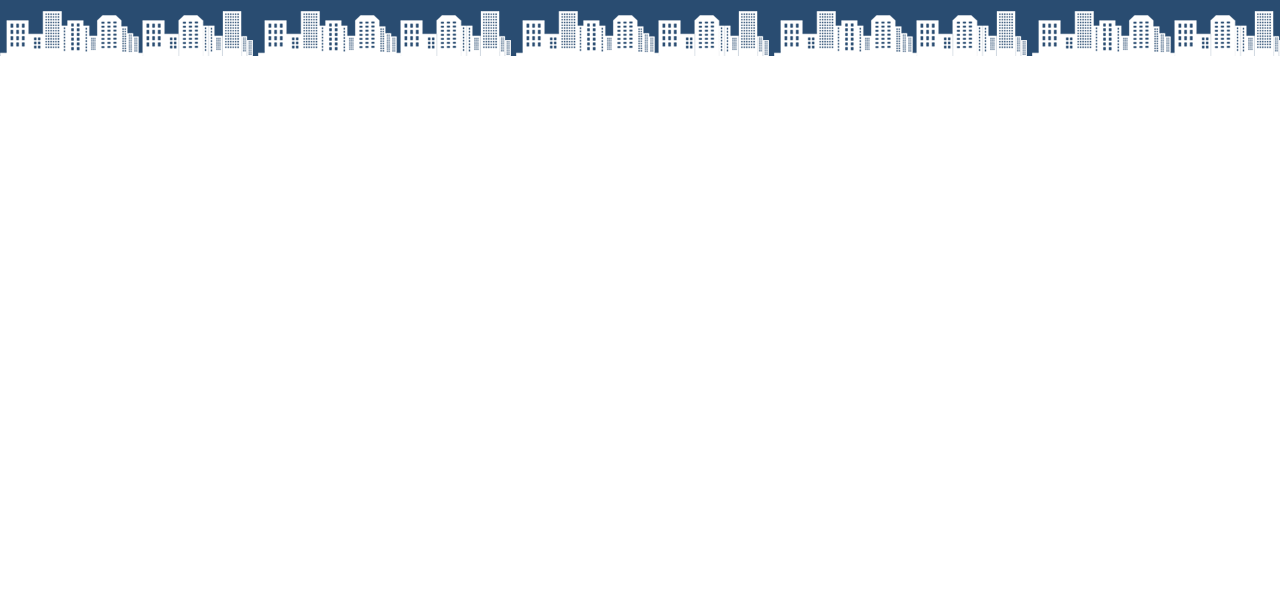
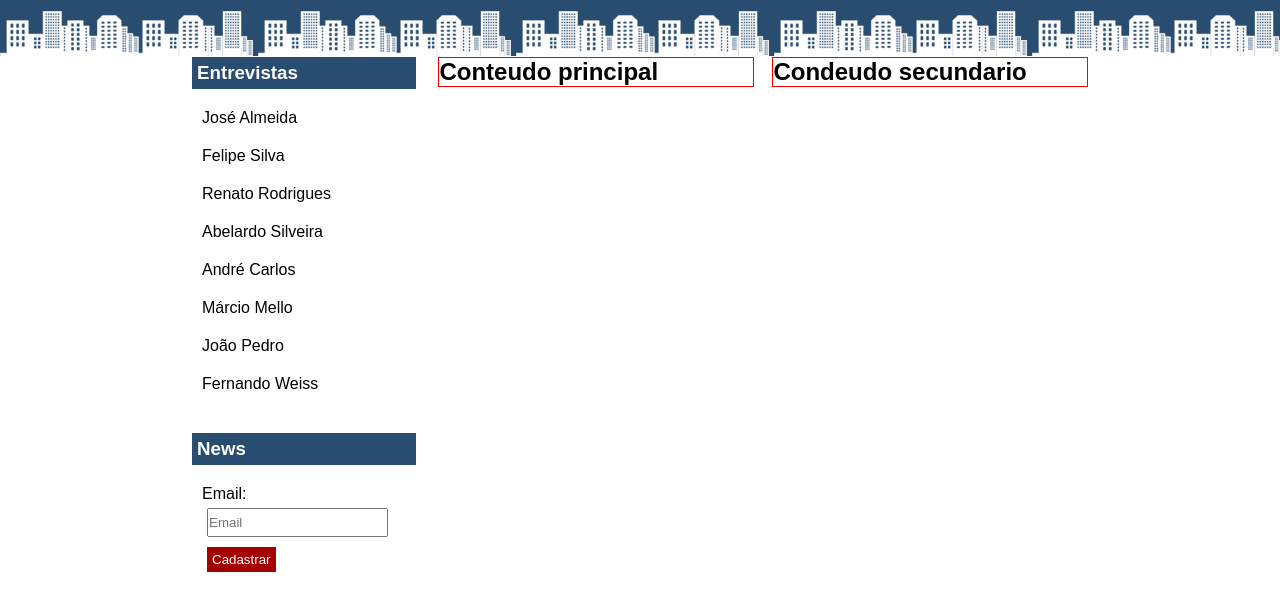
Before and after one commit to williamfm64/css-course, a plain HTML site: page projeto-noticias/pages/index.html in a window 1280 px wide. Shown: the part 173-784 px from the top of the page. Drawn offline with Linux system fonts and the light colour scheme.

Commit message:
Criada a barra lateral

```diff
--- a/projeto-noticias/pages/index.html
+++ b/projeto-noticias/pages/index.html
@@ -4,6 +4,7 @@
         <meta charset="utf-8">
         <title>Notícias Cidade</title>
         <link rel="stylesheet" type="text/css" href="../styles/menu.css">
+        <link rel="stylesheet" type="text/css" href="../styles/content.css">
     </head>
 
     <body>
@@ -28,7 +29,35 @@
         </div>
 
         <div id="content">
-
+            <div id="side">
+                <h3>Entrevistas</h3>
+                <div id="interviews">
+                    <ul>
+                        <li><a href="">José Almeida</a></li>
+                        <li><a href="">Felipe Silva</a></li>
+                        <li><a href="">Renato Rodrigues</a></li>
+                        <li><a href="">Abelardo Silveira</a></li>
+                        <li><a href="">André Carlos</a></li>
+                        <li><a href="">Márcio Mello</a></li>
+                        <li><a href="">João Pedro</a></li>
+                        <li><a href="">Fernando Weiss</a></li>
+                    </ul>
+                </div>
+                <h3>News</h3>
+                <div id="newsletter">
+                    <form>
+                        <label for="email">Email:</label>
+                        <input type="text" name="email" id="email" placeholder="Email">
+                        <input type="submit" value="Cadastrar">
+                    </form>
+                </div>
+            </div>
+            <div id="secondary">
+                <h2>Condeudo secundario</h2>
+            </div>
+            <div id="principal">
+                <h2>Conteudo principal</h2>
+            </div>
         </div>
 
         <footer>
--- /dev/null
+++ b/projeto-noticias/styles/content.css
@@ -0,0 +1,62 @@
+#content {
+    width: 70%;
+    margin: 0 auto;
+}
+
+#side {
+    float: left;
+    width: 25%;
+}
+
+#secondary {
+    border: 1px solid red;
+    float: right;
+    width: 35%;
+}
+
+#principal {
+    border: 1px solid red;
+    margin-left: 27.5%;
+    width: 35%;
+
+}
+
+h3{
+    background-color: #294c71;
+    color: #fff;
+    padding: 5px;
+}
+
+#interviews ul{
+    margin: 0;
+    padding: 10px 0px;
+    list-style: none;
+    margin-bottom: 20px;
+}
+
+#interviews li {
+    padding: 10px;
+}
+
+#interviews a{
+    color: black;
+    text-decoration: none;
+}
+
+#newsletter {
+    padding: 20px 10px;
+}
+
+#newsletter input[type="text"] {
+    line-height: 25px;
+    margin: 5px;
+}
+
+#newsletter input[type="submit"] {
+    padding: 5px;
+    margin: 5px;
+    background-color: rgb(163, 0, 0);
+    color: #fff;
+    border: none;
+    cursor: pointer;
+}
```
